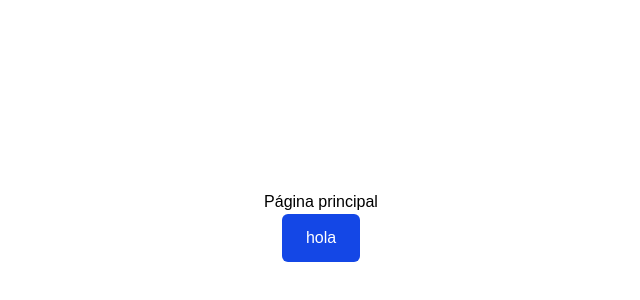
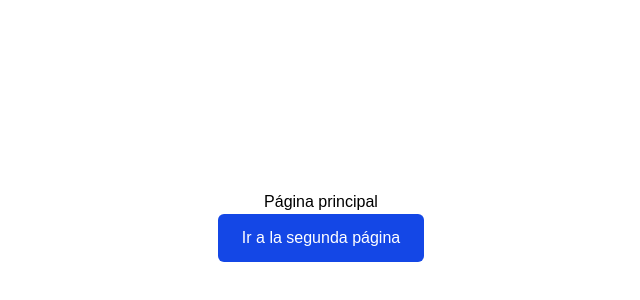
Before and after one commit to phipe010909/Init-next, a Next.js app: page / in a window 1280 px wide. Shown: the part 174-474 px from the top of the page, without its empty margins (319-959 px from the left). Built offline with nearby package versions, Linux system fonts and the light colour scheme.

Commit message:
(refactor): buton props

```diff
--- a/app/page.tsx
+++ b/app/page.tsx
@@ -5,7 +5,7 @@ export default function Home() {
     <div className="flex flex-col justify-center items-center h-screen">
       <h1>Página principal</h1>
 
-      <Boton/>
+      <Boton texto="Ir a la segunda página" href="/segunda"/>
     </div>
   );
 }
--- a/app/segunda/page.tsx
+++ b/app/segunda/page.tsx
@@ -4,6 +4,7 @@ export default function Segunda() {
   return (
     <div className="fondo">
       <h1 className="titulo">Segunda página</h1>
+      <Boton texto="Ir al inicio" href="/"/>
     </div>
   );
 }
--- a/components/Boton.tsx
+++ b/components/Boton.tsx
@@ -1,10 +1,16 @@
 import Link from "next/link";
 
-export default function Boton(){
+interface Props {
+  texto: string;
+  href: string;
+}
+
+export default function Boton({texto, href}: Props){
+
   return (
     <>
-      <Link href="/segunda" className="bg-blue-700 text-white py-[12px] px-[24px] rounded-md hover:bg-blue-300 hover:scale-120 ">
-      hola
+      <Link href={href} className="bg-blue-700 text-white py-[12px] px-[24px] rounded-md hover:bg-blue-300 hover:scale-120 ">
+      {texto}
       </Link>
     </>
   );
```
Also changed, not shown: 1 other file (tests, documents, lock files or other folders).
